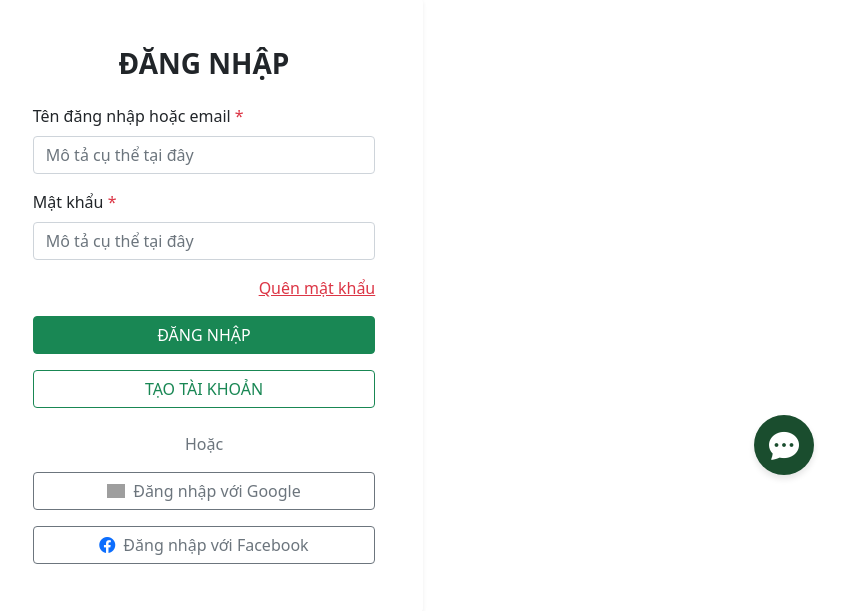
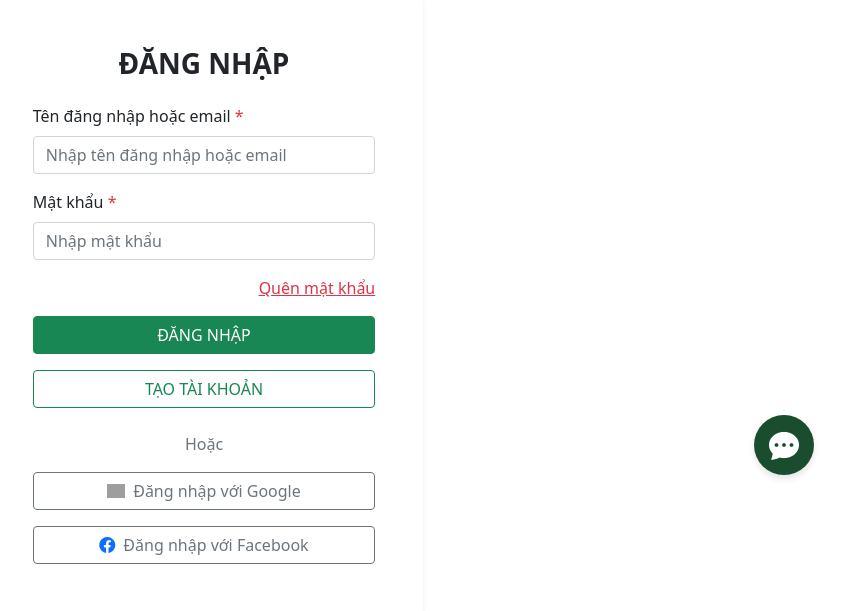
Before and after one commit to Tinii1601/DA_SE347, a Django app: page /users/login/ in a window 1280 px wide. Shown: the part 295-906 px from the top of the page, without its empty margins (436-1280 px from the left). Run offline with Django 4.2, Linux system fonts and the light colour scheme; data that the repository does not hold is empty; some libraries are stand-ins or nearby versions; grey boxes are pictures that could not be loaded.

Commit message:
finish login

```diff
--- a/bookstore/users/forms.py
+++ b/bookstore/users/forms.py
@@ -86,12 +86,12 @@ class RegistrationForm(UserCreationForm):
 # ĐĂNG NHẬP
 class LoginForm(AuthenticationForm):
     username = forms.CharField(
-        label="Số điện thoại (*)",
-        widget=forms.TextInput(attrs={'class': 'form-control', 'placeholder': 'Mô tả cụ thể tại đây'})
+        label="Tên đăng nhập hoặc email (*)",
+        widget=forms.TextInput(attrs={'class': 'form-control', 'placeholder': 'Nhập tên đăng nhập hoặc email'})
     )
     password = forms.CharField(
         label="Mật khẩu (*)",
-        widget=forms.PasswordInput(attrs={'class': 'form-control', 'placeholder': 'Mô tả cụ thể tại đây'})
+        widget=forms.PasswordInput(attrs={'class': 'form-control', 'placeholder': 'Nhập mật khẩu'})
     )
     class Meta:
         fields = ['username', 'password']
--- a/bookstore/users/templates/users/login.html
+++ b/bookstore/users/templates/users/login.html
@@ -28,12 +28,10 @@
           </div>
           {% endfor %}
           {% endif %}
-          {# Kết thúc phần thông báo lỗi chung #}
 
           <div class="mb-3">
             <label class="form-label">Tên đăng nhập hoặc email <span class="text-danger">*</span> </label>
             {{ form.username }}
-            {# Hiển thị lỗi cụ thể cho trường username (nếu có) #}
             {% for error in form.username.errors %}
             <div class="text-danger small">{{ error }}</div>
             {% endfor %}
```
